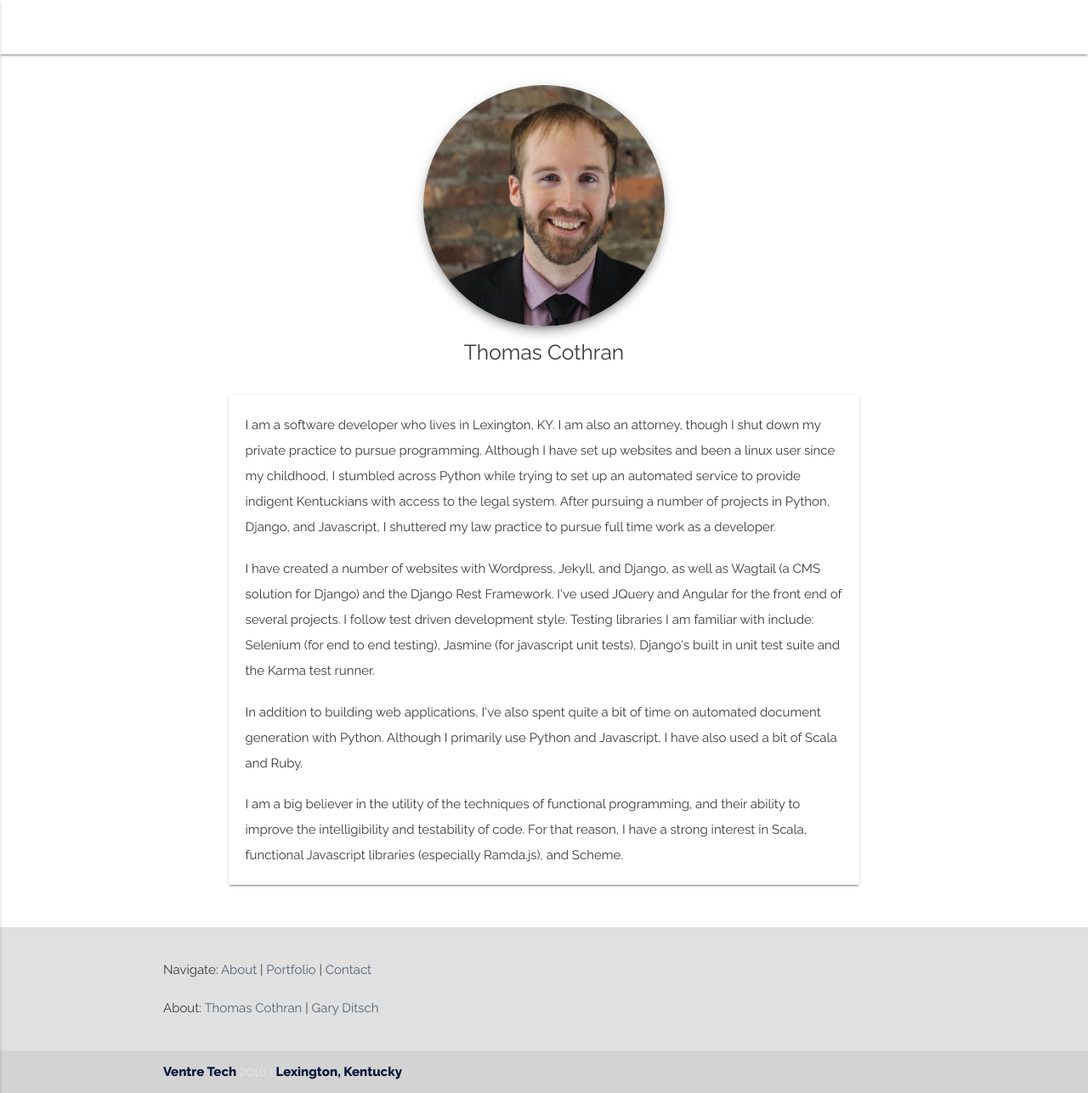
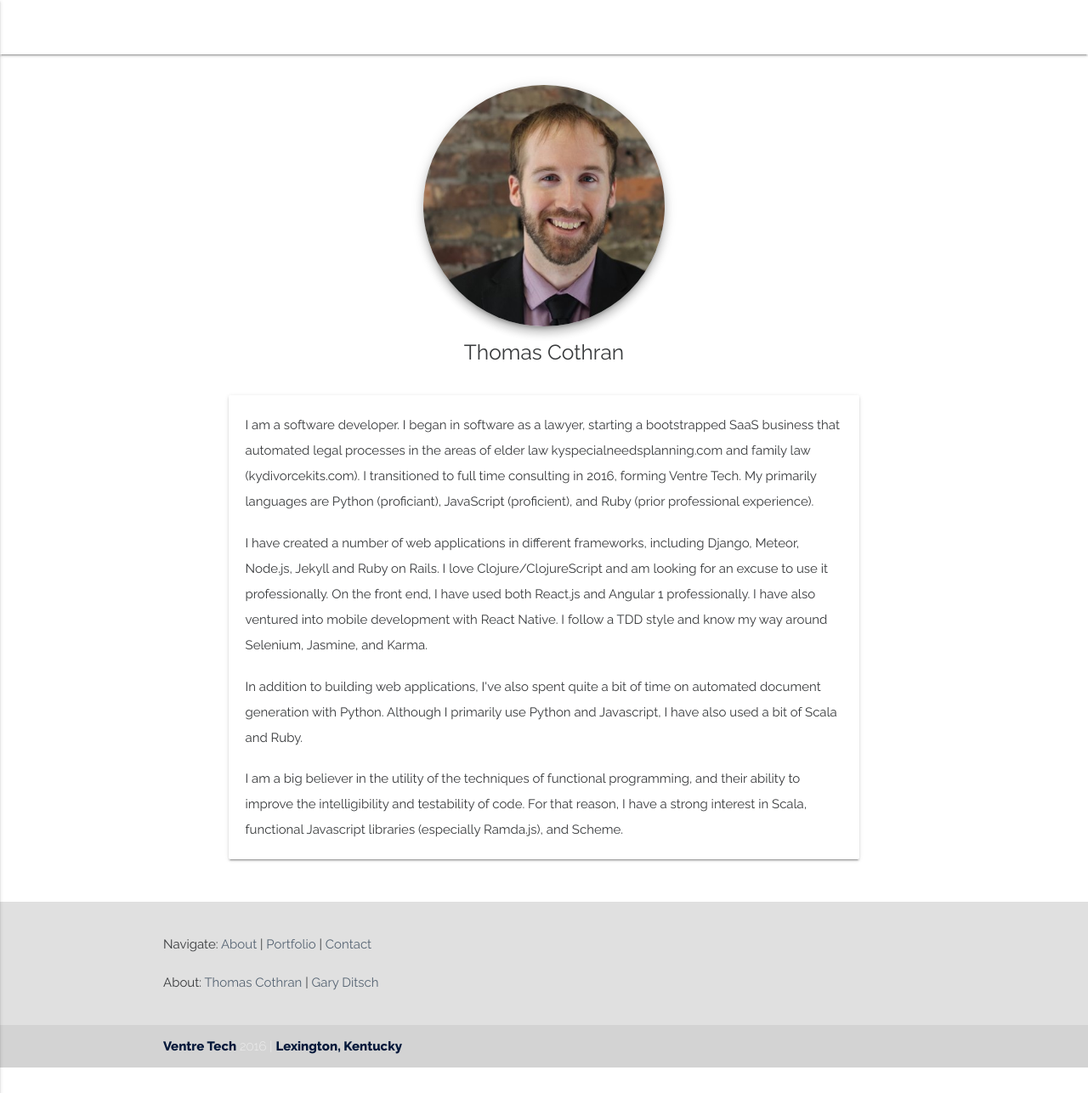
Before and after one commit to VentreTech/ventre_tech, a Jekyll site: the page built from thomas.html, in a window 1280 px wide and 1286 px high. Shown: the whole window at 85% size. Built offline with Jekyll 4.4.1, drawn with Linux system fonts in a browser that asks for light colours; nearby versions of some CDN libraries.

Commit message:
Updates Thomas' profile

```diff
--- a/thomas.html
+++ b/thomas.html
@@ -25,27 +25,23 @@ layout: default
             <div class="col s10">
               <div class="card">
                 <div class="card-content">
-                    <p>I am a software developer who lives in Lexington, KY.
-                       I am also an attorney, though I shut down my private
-                       practice to pursue programming. Although I have set up
-                       websites and been a linux user since my childhood,
-                       I stumbled across Python while trying to set up an
-                       automated service to provide indigent Kentuckians
-                       with access to the legal system. After pursuing a number
-                       of projects in Python, Django, and Javascript,
-                       I shuttered my law practice to pursue full time
-                       work as a developer.
+                    <p>I am a software developer. I began in software as a lawyer, starting
+               a bootstrapped SaaS business that automated legal processes in the
+               areas of elder law kyspecialneedsplanning.com
+               and family law (kydivorcekits.com). I transitioned to full time
+               consulting in 2016, forming Ventre Tech. My primarily languages
+               are Python (proficiant), JavaScript (proficient), and Ruby
+               (prior professional experience).
                     </p>
                     <br>
-                  <p>I have created a number of websites with Wordpress,
-                      Jekyll, and Django, as well as Wagtail (a CMS solution for Django)
-                      and the Django Rest Framework. I've used JQuery and
-                      Angular for the front end of several projects. I follow
-                      test driven development style. Testing libraries I am
-                      familiar with include:
-                      Selenium (for end to end testing), Jasmine (for
-                      javascript unit tests), Django's built in unit test suite
-                      and the Karma test runner.
+                  <p>I have created a number of web applications in different
+                frameworks, including Django, Meteor, Node.js, Jekyll and Ruby on
+                Rails. I love Clojure/ClojureScript and am looking for an excuse
+                to use it professionally. On the front end, I have used
+                both React.js and Angular 1 professionally. I have also ventured
+                into mobile development with React Native.
+                I follow a TDD style and know my way around Selenium, Jasmine,
+                and Karma.
                   </p>
                   <br>
                   <p>
```
